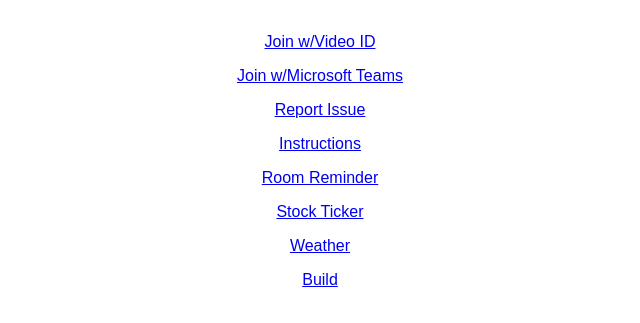
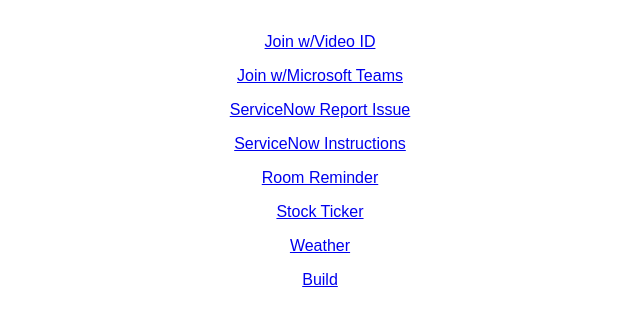
Before and after one commit to ra-exelon/roomos-exelonsamples, a plain HTML site: page index.html in a window 1280 px wide. Shown: the part 51-374 px from the top of the page, without its empty margins (320-960 px from the left). Drawn offline with Linux system fonts and the light colour scheme.

Commit message:
Update index.html
Update ServiceNow Instructions.
Updated Serice Now link names

Signed-off-by: ra-exelon <ronald.allen@exeloncorp.com>

```diff
--- a/index.html
+++ b/index.html
@@ -30,8 +30,8 @@
     <h2>Exelon RoomOS Examples</h2>
     <a href="?img=Join-Meeting-With-Video-ID-v1.png">Join w/Video ID</a>
     <a href="?img=Join-MicrosoftTeams-With-Join-Button-v1.png">Join w/Microsoft Teams</a>
-    <a href="?img=ServiceNow-Help-Desk-v1.png">Report Issue</a>
-    <a href="?img=ServiceNow-Help-Desk-Instructions-v1">Instructions</a>
+    <a href="?img=ServiceNow-Help-Desk-v1.png">ServiceNow Report Issue</a>
+    <a href="?img=ServiceNow-Help-Desk-Instructions-v1.png">ServiceNow Instructions</a>
     <a href="?img=room-reminder.png">Room Reminder</a>
     <a href="?img=stock.png">Stock Ticker</a>
     <a href="?img=weather.png">Weather</a>
```
